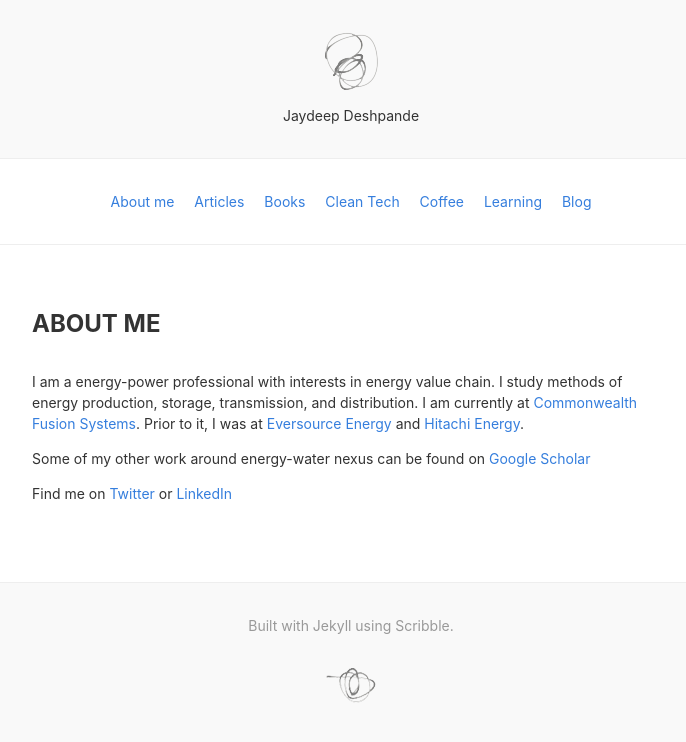
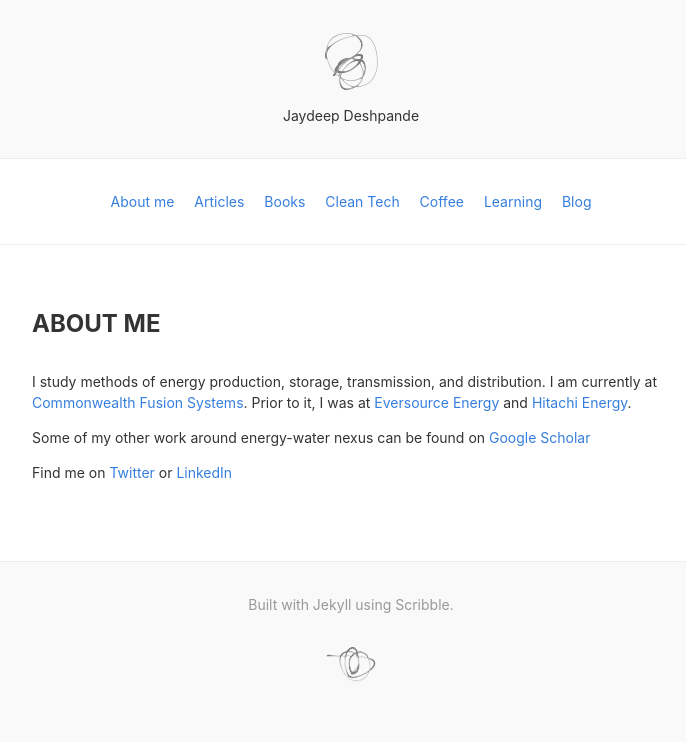
Before and after one commit to jaydeshpande/website, a Jekyll site: the page built from about.md, in a window 1280 px wide. Shown: the top 742 px of the page, without its empty margins (289-975 px from the left). Built offline with Jekyll 4.4.1, drawn with Linux system fonts in a browser that asks for light colours; nearby versions of some CDN libraries.

Commit message:
updated about me

```diff
--- a/about.md
+++ b/about.md
@@ -2,7 +2,7 @@
 title: About me
 ---
 
-I am a energy-power professional with interests in energy value chain. I study methods of energy production, storage, transmission, and distribution. I am currently at [Commonwealth Fusion Systems](https://www.cfs.energy/). Prior to it, I was at [Eversource Energy](https://www.eversource.com/){:target="_blank"} and [Hitachi Energy](https://www.hitachienergy.com/){:target="_blank"}.
+I study methods of energy production, storage, transmission, and distribution. I am currently at [Commonwealth Fusion Systems](https://www.cfs.energy/). Prior to it, I was at [Eversource Energy](https://www.eversource.com/){:target="_blank"} and [Hitachi Energy](https://www.hitachienergy.com/){:target="_blank"}.
 
 Some of my other work around energy-water nexus can be found on [Google Scholar](https://scholar.google.com/citations?user=ggvoStcAAAAJ&hl=en){:target="_blank"}
 
```
